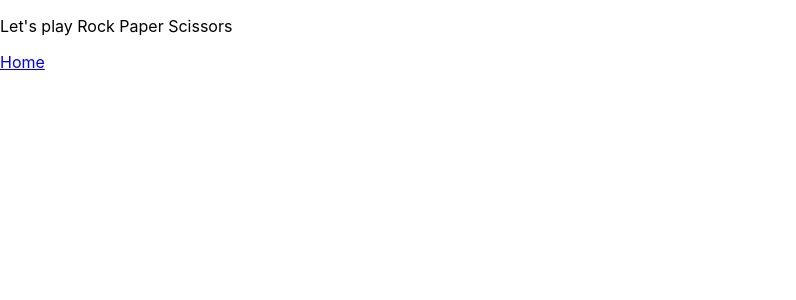
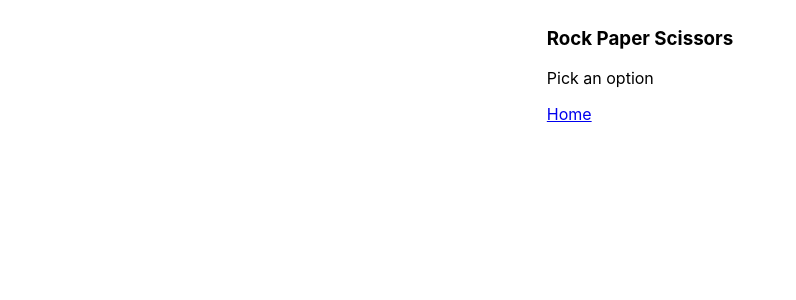
Before and after one commit to wdportman/my-app, a React (Create React App) app: page /rps in a window 1280 px wide. Shown: the top 300 px of the page, without its empty margins (0-796 px from the left). Built offline with nearby package versions, Linux system fonts and the light colour scheme.

Commit message:
Add images for rock paper scissors

```diff
--- a/src/components/pages/Counter.js
+++ b/src/components/pages/Counter.js
@@ -8,6 +8,7 @@ export default function Counter(props) {
 
   return (
     <div>
+      <h3>The Mighty Counter</h3>
       <p>You clicked {count} times</p>
       <Button onClick={() => setCount(count + 1)}>
         Click me
--- a/src/components/pages/RPS.js
+++ b/src/components/pages/RPS.js
@@ -6,7 +6,8 @@ export default function RPS(props) {
 
   return (
     <div>
-      <p>Let's play Rock Paper Scissors</p>
+      <h3>Rock Paper Scissors</h3>
+      <p>Pick an option</p>
       <Link to="/">Home</Link>
     </div>
   );
--- a/src/index.css
+++ b/src/index.css
@@ -1,5 +1,8 @@
 body {
-  margin: 0;
+  /* margin: 20px; */
+  display: flex;
+  align-items: center;
+  justify-content: center;
   font-family: -apple-system, BlinkMacSystemFont, 'Segoe UI', 'Roboto', 'Oxygen',
     'Ubuntu', 'Cantarell', 'Fira Sans', 'Droid Sans', 'Helvetica Neue',
     sans-serif;
```
Also changed, not shown: src/hooks/useRPS.js (added), 3 other files (tests, documents, lock files or other folders).
